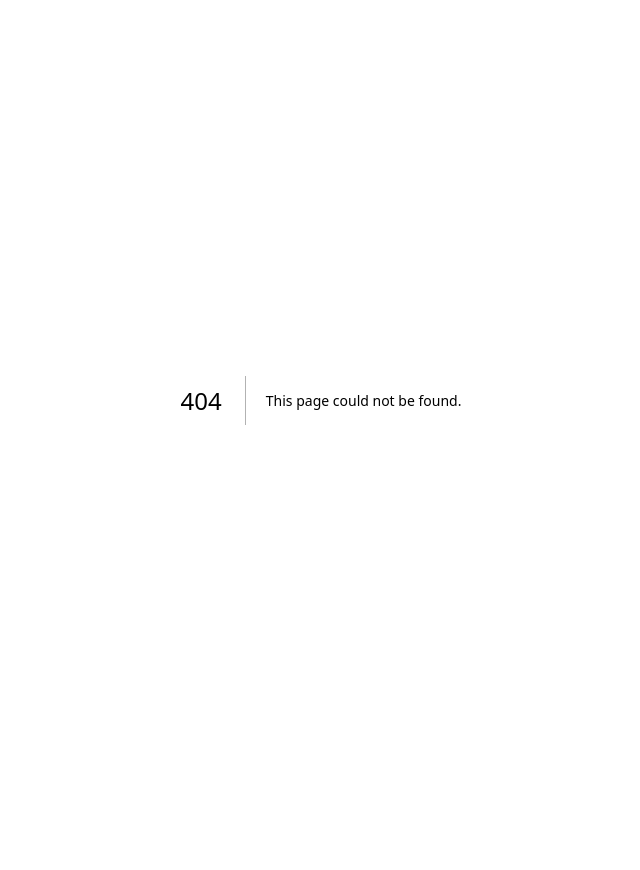
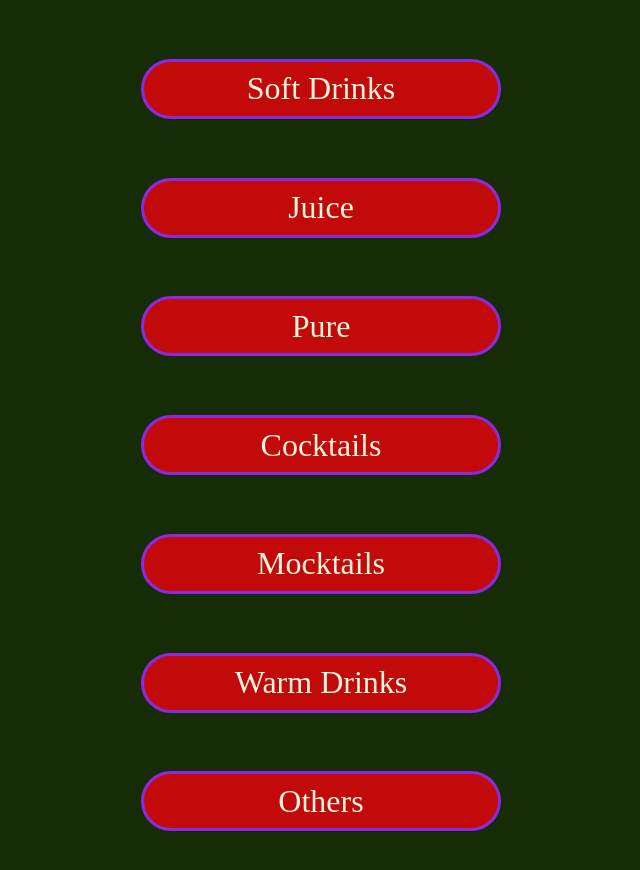
Before and after one commit to hendrawidjaya/drinks-menu, a Next.js app: page /drinks in a window 1280 px wide. Before the commit this address had no page. Shown: the top 870 px of the page, without its empty margins (319-959 px from the left). Before the commit the page ends 800 px from the top, so only its background shows below. Built offline with nearby package versions, Linux system fonts and the light colour scheme.

Commit message:
Create drinks page

```diff
--- /dev/null
+++ b/pages/drinks.tsx
@@ -0,0 +1,32 @@
+import styles from '../styles/Drinks.module.css';
+
+export default function drinks() {
+
+    return (
+        <>
+            <div className={styles.container}>
+                <div className={styles.drink_name}>
+                    Soft Drinks
+                </div>
+                <div className={styles.drink_name}>
+                    Juice
+                </div>
+                <div className={styles.drink_name}>
+                    Pure
+                </div>
+                <div className={styles.drink_name}>
+                    Cocktails
+                </div>
+                <div className={styles.drink_name}>
+                    Mocktails
+                </div>
+                <div className={styles.drink_name}>
+                    Warm Drinks
+                </div>
+                <div className={styles.drink_name}>
+                    Others
+                </div>
+            </div>
+        </>
+    );
+};
--- /dev/null
+++ b/styles/Drinks.module.css
@@ -0,0 +1,23 @@
+.container {
+  background-color: rgb(22, 44, 6);
+  color: beige;
+  font-size: 2rem;
+  width: 100%;
+  height: 890px;
+  display: flex;
+  justify-content: space-evenly;
+  align-items: center;
+  flex-direction: column;
+  flex-wrap: wrap;
+}
+
+.drink_name {
+  display: flex;
+  justify-content: center;
+  align-items: center;
+  border: 3px solid blueviolet;
+  background-color: rgb(195, 10, 10);
+  border-radius: 1em;
+  width: 45vh;
+  height: 7.5vh;
+}
```
